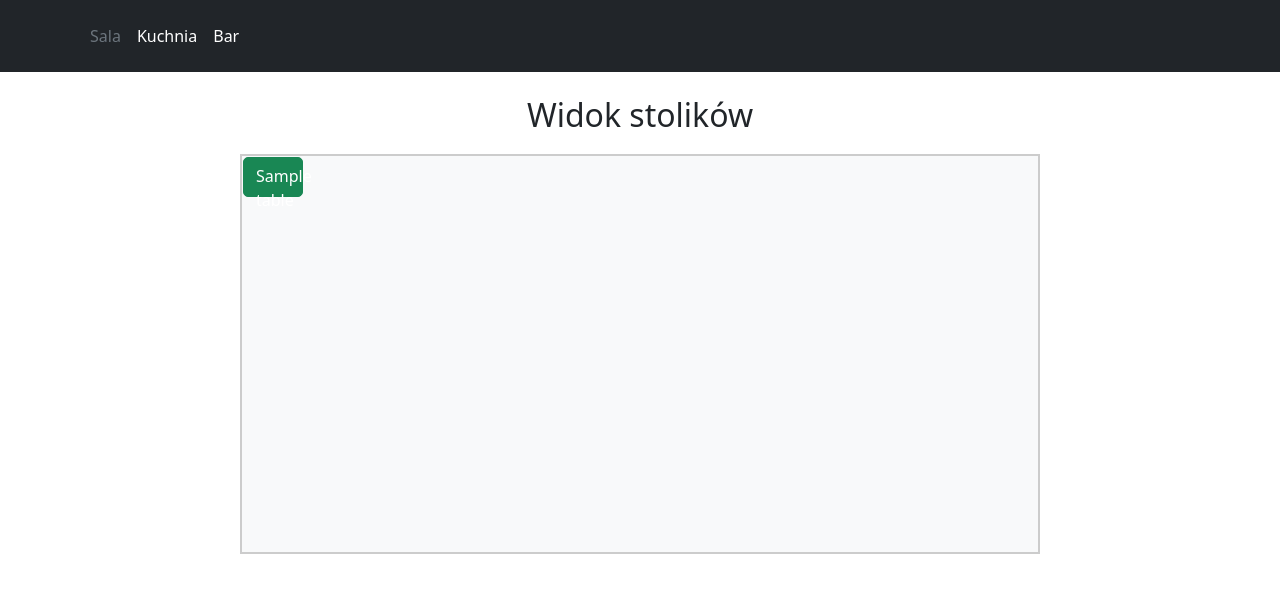
After one commit to MatRos-sf/gastroflow, a Django app: page /service/order/table/settle in a window 1280 px wide. The commit adds this page. Shown: the top 593 px of the page. Run offline with Django 5.2, Linux system fonts and the light colour scheme; tables that the repository leaves empty hold one stand-in row (values such as "Sample post").

Commit message:
feat(bill) fix bill view and add first table to better sort list

```diff
--- a/order/models.py
+++ b/order/models.py
@@ -42,6 +42,9 @@ class Bill(models.Model):
     # given_money
     def __str__(self):
         return f"Bill {self.id} - Table {self.table or 'take-away'}"
+
+    def str_tables(self):
+        return ", ".join(str(table.name) for table in self.table.all())
 
     @property
     def total(self):
--- a/service/models.py
+++ b/service/models.py
@@ -8,6 +8,7 @@ class Table(models.Model):
     y = models.PositiveIntegerField()
     btn_type = models.CharField(max_length=100, blank=True, null=True)
     is_active = models.BooleanField(default=True)
+    is_occupied = models.BooleanField(default=False)
 
     def __str__(self):
         return self.name
--- a/service/templates/service/bill_list.html
+++ b/service/templates/service/bill_list.html
@@ -11,9 +11,12 @@
                     <div class="col-md-4 mb-4">
                         <div class="card shadow-sm h-100">
                             <div class="card-body">
-                                <h5 class="card-title">Table {{ bill.table }}</h5>
+                                <h5 class="card-title">Stolik: {{ bill.str_tables }}</h5>
                                 <p class="card-text mb-1">
                                     <strong>Status:</strong> {{ bill.status }}
+                                </p>
+                                <p class="card-text mb-1">
+                                    <strong>Kelner:</strong> {{ bill.service.user.username }}
                                 </p>
                                 <p class="card-text mb-1">
                                     <strong>Created:</strong> {{ bill.created_at }}
--- a/service/templates/service/menu_waiter.html
+++ b/service/templates/service/menu_waiter.html
@@ -10,7 +10,9 @@
                type="button">Stwórz zamówienie</a>
             <button class="btn btn-primary" type="button" disabled>Dodaj do zamówienia</button>
             <button class="btn btn-primary" type="button" disabled>Edytuj zamówienie</button>
-            <a href="{% url 'service:bill' %}" class="btn btn-primary" type="button">Rozliczenie</a>
+            <a href="{% url 'service:table-settle' %}"
+               class="btn btn-primary"
+               type="button">Rozliczenie</a>
         </div>
     </div>
 {% endblock content %}
--- /dev/null
+++ b/service/templates/service/table_settle.html
@@ -0,0 +1,45 @@
+{% extends "menu/base.html" %}
+{% block title %}
+    Widok stolików
+{% endblock title %}
+{% block content %}
+    <style>
+    .floor-plan {
+        position: relative;
+        width: 800px;
+        height: 400px;
+        border: 2px solid #ccc;
+        background-color: #f8f9fa;
+        margin: 20px auto;
+    }
+    .table-btn {
+        position: absolute;
+        width: 60px;
+        height: 40px;
+        border-radius: 5px;
+    }
+    .selected {
+        background-color: orange !important;
+        color: white !important;
+    }
+    </style>
+    <h2 class="text-center mt-4">Widok stolików</h2>
+    <div class="floor-plan">
+        {% for t in tables %}
+            <button type="button"
+                    class="btn btn-success table-btn"
+                    style="left: {{ t.x }}px;
+                           top: {{ t.y }}px"
+                    data-pk="{{ t.pk }}"
+                    {% if not t.is_occupied %}disabled{% endif %}>{{ t.name }}</button>
+        {% endfor %}
+    </div>
+    <script>
+    document.querySelectorAll(".table-btn").forEach(btn => {
+        btn.addEventListener("click", () => {
+            let pk = btn.dataset.pk;
+            window.location.href = `{% url 'service:bill' %}?table=${pk}`;
+        });
+    });
+    </script>
+{% endblock content %}
--- a/service/urls.py
+++ b/service/urls.py
@@ -20,4 +20,5 @@ urlpatterns = [
     path("bill/<int:pk>/", views.BillDetailView.as_view(), name="bill-detail"),
     path("bill/<int:pk>/close/", views.close_bill, name="close-bill"),
     path("order/table", views.tables_view, name="order-table"),
+    path("order/table/settle", views.table_settle_view, name="table-settle"),
 ]
--- a/service/views.py
+++ b/service/views.py
@@ -118,8 +118,7 @@ def do_order(request):
     cart = request.session.get("cart", [])
     tables = request.session.get("tables", [])
     waiter = request.session.get("waiter")
-    tables = [table for table in tables]
-
+    # tables = [table for table in tables]
     if cart and waiter:
         bill = Bill.objects.create(service_id=waiter)
         bill.table.add(*tables)
@@ -132,7 +131,12 @@ def do_order(request):
         create_order(bill, list(kitchen), category=Location.KITCHEN)
         create_order(bill, list(bar), category=Location.BAR)
 
+        # change tables status
+        print(f"{tables = }")
+        Table.objects.filter(pk__in=tables).update(is_occupied=True)
         request.session["cart"] = []
+        request.session["tables"] = []
+        del request.session["waiter"]
 
         return redirect("service:menu-waiter")
     return HttpResponseNotFound("<h1>Page not found</h1>")
@@ -204,7 +208,11 @@ class BillListView(ListView):
     template_name = "service/bill_list.html"
 
     def get_queryset(self):
-        return Bill.objects.filter(status=StatusBill.OPEN)
+        queryset = Bill.objects.filter(status=StatusBill.OPEN)
+        table_pk = self.request.GET.get("table")
+        if table_pk:
+            queryset = queryset.filter(table__pk=table_pk)
+        return queryset
 
 
 class BillDetailView(DetailView):
@@ -250,3 +258,11 @@ def tables_view(request):
             request.session["tables"] = tables_list
             request.session["waiter"] = waiter
         return redirect("service:items-waiter")
+
+
+def table_settle_view(request):
+    return render(
+        request,
+        "service/table_settle.html",
+        {"tables": Table.objects.filter(is_active=True)},
+    )
```
